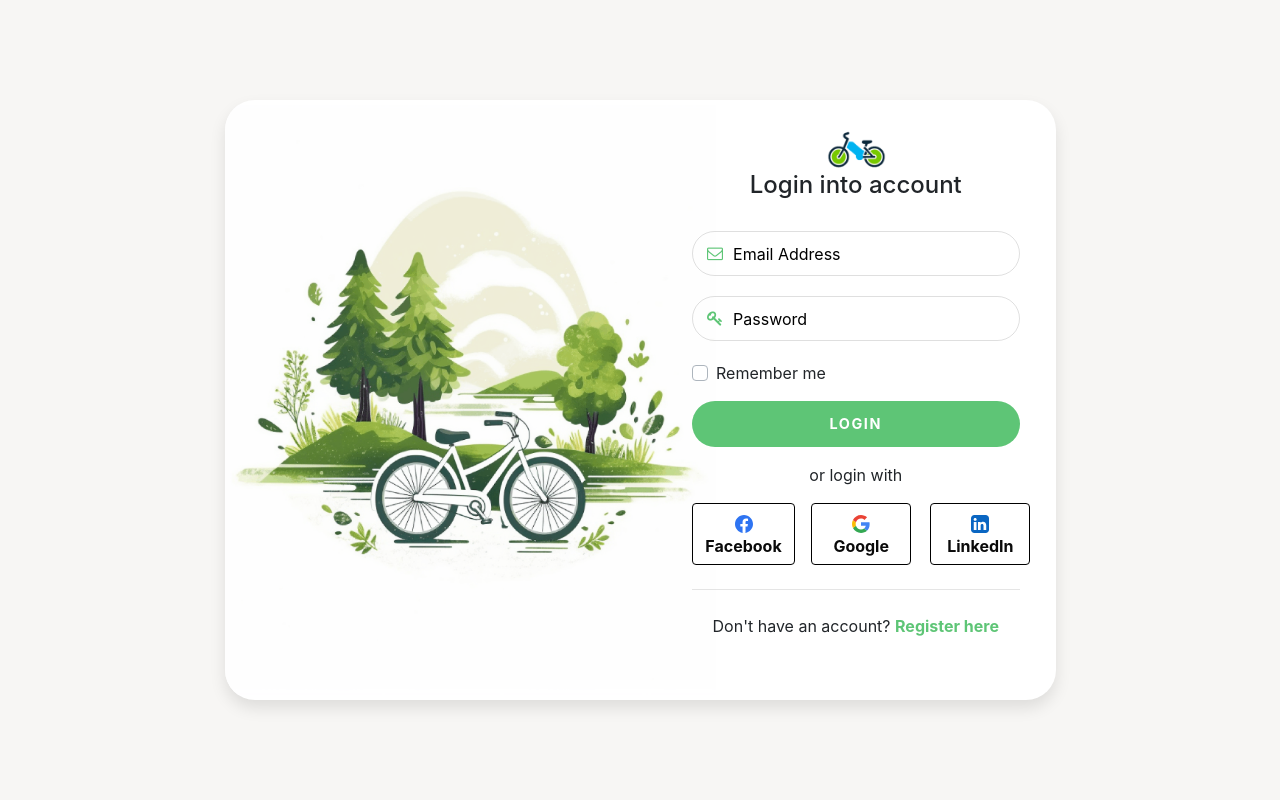
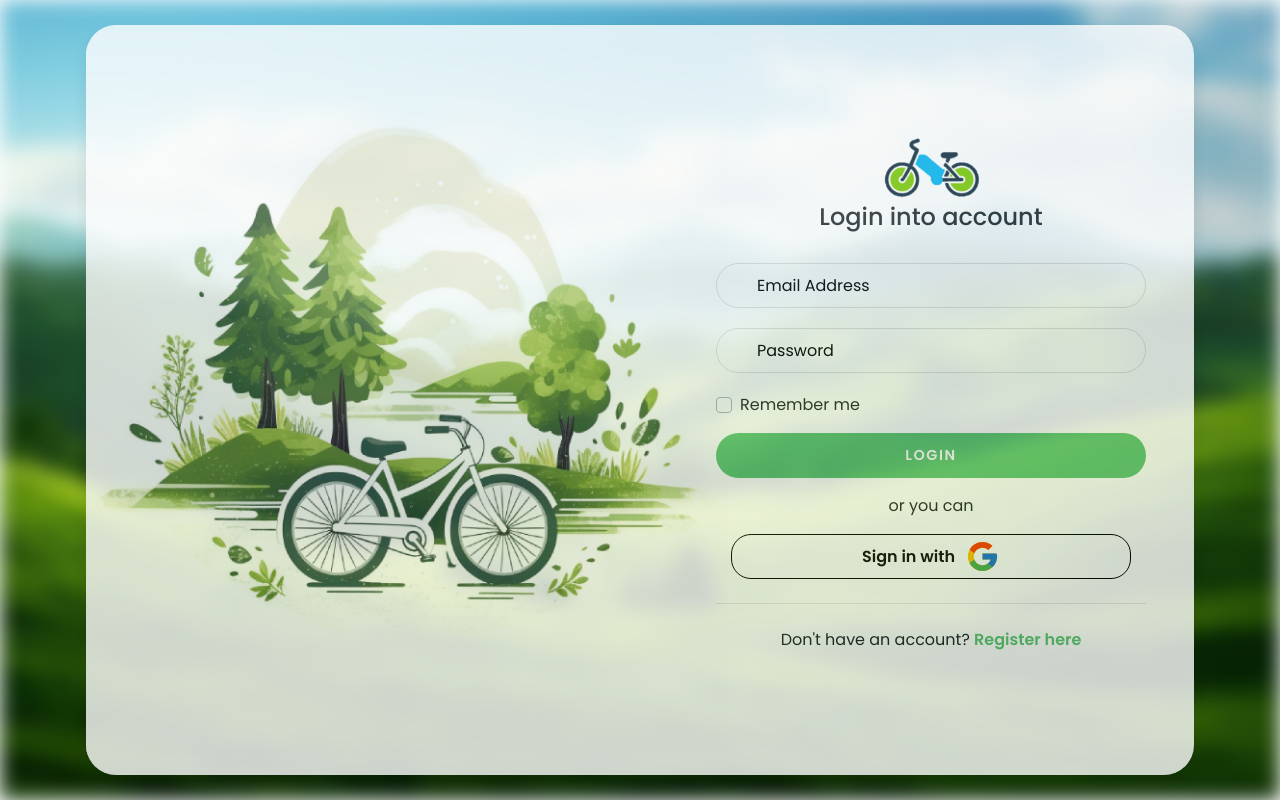
Before and after one commit to BillyData/Multi-Project-Group-4-Final, a Flask app: page /login in a window 1280 px wide. Run offline with Flask 3, Linux system fonts and the light colour scheme; some libraries are stand-ins or nearby versions.

Commit message:
Remove Linkedin and Facebook

```diff
--- a/final/static/css/login.css
+++ b/final/static/css/login.css
@@ -1,11 +1,75 @@
 body {
   height: 100vh;
-  background: rgb(247, 246, 244) !important;
+  background: rgb(255, 255, 255) !important;
   display: flex;
   flex-direction: column;
   align-items: center;
   justify-content: center;
+  font-family: 'Poppins', sans-serif;
 }
+
+
+.backgroundpicture {
+  position: absolute;
+  top: 0;
+  left: 0;
+  width: 100%;
+  height: 100%;
+  z-index: -1; /* Places the background behind other content */
+}
+
+.backgroundpicture img {
+  width: 100%;
+  height: 100%;
+  object-fit: cover; /* Ensures the image covers the whole area */
+  filter: blur(10px); /* Applies the blur effect */
+}
+
+.highlight {
+  position: relative;
+}
+
+.highlight::after {
+  display: block;
+  content: '';
+  position: absolute;
+  bottom: 0;
+  left: 0;
+  height: 100%;
+  width: 100%;
+  z-index: -1;
+  opacity: 0.7;
+  transform: scale(1.07, 1.05) skewX(-15deg);
+  background-image: var(linear-gradient(to top left, #39b385, #9be15d));
+}
+
+
+.custom-card {
+  width: 100%; /* Make the card take up 90% of the width of its container */
+  max-width: 1400px; /* Increase the maximum width */
+  min-height: 750px; /* Increase the minimum height */
+  padding: 20px;
+  margin: auto;
+  /* background: rgba(255, 255, 255, 0.8); */
+  border-radius: 30px;
+  box-shadow: 0 0.5rem 1rem 0 rgba(0, 0, 0, 0.1);
+  z-index: 1;
+  opacity: 80%;
+  /* filter: blur(2 px); */
+}
+
+.custom-card .card-body {
+  display: flex;
+  flex-direction: column;
+  justify-content: center;
+  height: 100%;
+}
+
+.custom-card .form-input input,
+.custom-card .btn {
+  height: 45px;
+}
+
 
 .card {
   overflow: hidden;
@@ -17,17 +81,19 @@ body {
 }
 
 .img-left {
-  width: 65%;
+  width: 60%;
   background: url('../img/exploring-sustainable-transport.png') center;
   background-size: 120%;
   background-repeat: no-repeat
 }
 
 .card-body {
-  margin-top: -1rem;
-  padding: 1rem 2rem;
-  margin-left: -60px;
+  margin-top: -1rem; /* Maintain the original margin-top */
+  padding: 2rem 2rem; /* Increase padding to 2rem on top and bottom, and keep 2rem on left and right */
+  margin-left: -60px; /* Maintain the original margin-left */
+  height: 110%; /* Increase the height to 110% of the parent element's height */
 }
+
 .title{
   margin-bottom: 2rem;
 }
@@ -115,10 +181,27 @@ body {
 }
 
 .form-box .btn-google {
+  display: flex;
+  align-items: center;
+  justify-content: center;
   background: white;
-  width: 100px;
-  border: 1px solid black; /* Add this line */
+  width: 400px;
+  border: 1px solid black;
+  border-radius: 20px;
 }
+
+.form-box .btn-google .content {
+  display: flex;
+  align-items: center;
+  justify-content: center;
+  gap: 10px; /* Adjust the gap between text and icon as needed */
+}
+
+.form-box .btn-google svg {
+  display: block;
+}
+
+
 
 .form-box .btn-linkedin {
   background: white;
--- a/final/templates/login.html
+++ b/final/templates/login.html
@@ -4,42 +4,39 @@
   <title>Bikey Login</title>
   <meta charset="utf-8">
   <meta name="viewport" content="width=device-width, initial-scale=1, shrink-to-fit=no">
+  <link rel="stylesheet" href="https://stackpath.bootstrapcdn.com/bootstrap/4.5.0/css/bootstrap.min.css">
   <link rel="stylesheet" type="text/css" href="{{ url_for('static', filename='css/login.css') }}">
-  <link rel="stylesheet" href="https://stackpath.bootstrapcdn.com/bootstrap/4.5.0/css/bootstrap.min.css">
-  <link href="https://stackpath.bootstrapcdn.com/font-awesome/4.7.0/css/font-awesome.min.css" rel="stylesheet">
+  <!-- <link href="https://stackpath.bootstrapcdn.com/font-awesome/4.7.0/css/font-awesome.min.css" rel="stylesheet"> -->
   <script src="https://code.jquery.com/jquery-3.5.1.slim.min.js"></script>
   <link rel="shortcut icon" type="image/png" href="{{ url_for('static', filename='img/logonotword.png') }}" />
+  <link
+  href="https://fonts.googleapis.com/css?family=Poppins:300,400,500,600&display=swap"
+  rel="stylesheet"
+/>
 </head>
 <body>
+  <div class = "backgroundpicture">
+    <img src="/static/img/naturebackground.jpg">
+  </div>
   <div class="container">
     <div class="row px-3">
-      <div class="col-lg-10 col-xl-9 card flex-row mx-auto px-0">
+      <div class="col-12 col-xl-12 card flex-row mx-auto px-0 custom-card">
         <div class="img-left d-none d-md-flex"></div>
         <div class="card-body">
             <h4 class="title text-center mt-4">
-            <img src="{{ url_for('static', filename='img/logonotword.png') }}" alt="Website Logo" class="logo" width="60px">
+                <img src="/static/img/logonotword.png" alt="Website Logo" class="logo" width="100px">
                 <br>
-            Login into account
+                <span class = "highlight">Login</span> into account
             </h4>
             <form class="form-box px-3" method="post">
                 <div class="form-input">
                     <span><i class="fa fa-envelope-o"></i></span>
-              <input type="email" name="username" placeholder="Email Address" tabindex="10" required>
+                    <input type="email" name="username" placeholder="Email Address" tabindex="10" required="">
                 </div>
                 <div class="form-input">
                     <span><i class="fa fa-key"></i></span>
-              <input type="password" name="password" placeholder="Password" required>
+                    <input type="password" name="password" placeholder="Password" required="">
                 </div>
-
-            {% with messages = get_flashed_messages() %}
-              {% if messages %}
-                <ul>
-                {% for message in messages %}
-                  <li>{{ message }}</li>
-                {% endfor %}
-                </ul>
-              {% endif %}
-            {% endwith %}
 
                 <div class="mb-3">
                     <div class="custom-control custom-checkbox">
@@ -55,53 +52,32 @@
                 </div>
 
                 <div class="text-center mb-3">
-              or login with
-            </div>
-
-            <div class="row mb-3">
-              <div class="col-4">
-                <a href="{{ url_for('login_facebook') }}" class="btn btn-block btn-social btn-facebook">
-                  <svg fill="none" height="18" width="18" xmlns="http://www.w3.org/2000/svg">
-                    <path d="M7.515 17.91C3.24 17.145 0 13.455 0 9c0-4.95 4.05-9 9-9s9 4.05 9 9c0 4.455-3.24 8.145-7.515 8.91l-.495-.405H8.01z" fill="#2e74f2"></path>
-                    <path d="M12.51 11.52L12.915 9H10.53V7.245c0-.72.27-1.26 1.35-1.26h1.17V3.69c-.63-.09-1.35-.18-1.98-.18-2.07 0-3.51 1.26-3.51 3.51V9H5.31v2.52h2.25v6.345a8.286 8.286 0 002.97 0V11.52z" fill="#fff"></path>
-                  </svg>
-                  Facebook
-                </a>
+                    or you can
                 </div>
 
                 <div class="col-4">
-                <a href="{{ url_for('login_google') }}" class="btn btn-block btn-social btn-google">
-                  <svg fill="none" height="18" width="18" xmlns="http://www.w3.org/2000/svg">
-                    <path d="M9 7.364v3.486h4.844a4.15 4.15 0 01-1.808 2.708l2.92 2.266c1.702-1.57 2.684-3.878 2.684-6.619 0-.638-.057-1.252-.164-1.84z" fill="#4285f4"></path>
-                    <path d="M3.956 10.713l-.659.504-2.332 1.817C2.446 15.97 5.482 18 9 18c2.43 0 4.467-.802 5.956-2.176l-2.92-2.267c-.803.54-1.825.868-3.036.868-2.34 0-4.328-1.58-5.04-3.707z" fill="#34a853"></path>
-                    <path d="M.965 4.967A8.889 8.889 0 000 9a8.89 8.89 0 00.965 4.034c0 .008 2.995-2.324 2.995-2.324A5.393 5.393 0 013.674 9c0-.597.106-1.17.286-1.71z" fill="#fbbc05"></path>
-                    <path d="M9 3.584c1.325 0 2.504.458 3.444 1.341l2.578-2.577C13.459.892 11.43 0 9 0 5.482 0 2.446 2.02.965 4.966L3.96 7.29C4.672 5.163 6.66 3.584 9 3.584z" fill="#ea4335"></path>
+                    <a href="/login/google" class="btn btn-block btn-social btn-google">
+                        <div class="content">
+                            <span>Sign in with</span>
+                            <svg xmlns="http://www.w3.org/2000/svg" x="0px" y="0px" width="35" height="35" viewBox="0 0 48 48">
+                                <path fill="#FFC107" d="M43.611,20.083H42V20H24v8h11.303c-1.649,4.657-6.08,8-11.303,8c-6.627,0-12-5.373-12-12c0-6.627,5.373-12,12-12c3.059,0,5.842,1.154,7.961,3.039l5.657-5.657C34.046,6.053,29.268,4,24,4C12.955,4,4,12.955,4,24c0,11.045,8.955,20,20,20c11.045,0,20-8.955,20-20C44,22.659,43.862,21.35,43.611,20.083z"></path><path fill="#FF3D00" d="M6.306,14.691l6.571,4.819C14.655,15.108,18.961,12,24,12c3.059,0,5.842,1.154,7.961,3.039l5.657-5.657C34.046,6.053,29.268,4,24,4C16.318,4,9.656,8.337,6.306,14.691z"></path><path fill="#4CAF50" d="M24,44c5.166,0,9.86-1.977,13.409-5.192l-6.19-5.238C29.211,35.091,26.715,36,24,36c-5.202,0-9.619-3.317-11.283-7.946l-6.522,5.025C9.505,39.556,16.227,44,24,44z"></path><path fill="#1976D2" d="M43.611,20.083H42V20H24v8h11.303c-0.792,2.237-2.231,4.166-4.087,5.571c0.001-0.001,0.002-0.001,0.003-0.002l6.19,5.238C36.971,39.205,44,34,44,24C44,22.659,43.862,21.35,43.611,20.083z"></path>
                             </svg>
-                  Google
+                        </div>
                     </a>
-              </div>
-
-              <div class="col-4">
-                <a href="{{ url_for('login_linkedin') }}" class="btn btn-block btn-social btn-linkedin">
-                  <svg fill="none" height="18" width="18" xmlns="http://www.w3.org/2000/svg">
-                    <path clip-rule="evenodd" d="M2.777 15.07h2.707V6.937H2.777zM5.66 4.43c.004-.38-.149-.744-.422-1.008-.273-.266-.636-.399-1.09-.399-.453 0-.822.133-1.107.4a1.318 1.318 0 00-.428 1.007c0 .398.14.732.416 1.002.278.27.64.404 1.084.404h.012c.46 0 .832-.135 1.113-.404A1.33 1.33 0 005.66 4.43zm6.856 10.64h2.707v-4.664c0-1.203-.286-2.113-.856-2.73-.57-.617-1.324-.926-2.262-.926-1.062 0-1.878.457-2.449 1.371h.024V6.937H6.973c.023.516.023 3.227 0 8.133H9.68v-4.547c0-.296.027-.515.082-.656a1.81 1.81 0 01.527-.697c.234-.191.524-.287.867-.287.906 0 1.36.613 1.36 1.84zM18 3.375v11.25c0 .93-.33 1.725-.99 2.385a3.25 3.25 0 01-2.385.99H3.375a3.25 3.25 0 01-2.385-.99A3.25 3.25 0 010 14.625V3.375C0 2.445.33 1.65.99.99A3.25 3.25 0 013.375 0h11.25c.93 0 1.725.33 2.385.99.66.66.99 1.455.99 2.385z" fill="#0a66c2" fill-rule="evenodd"></path>
-                  </svg>
-                  LinkedIn
-                </a>
-              </div>
                 </div>
 
                 <hr class="my-4">
 
                 <div class="text-center mb-2">
                     Don't have an account?
-              <a href="{{ url_for('register') }}" class="register-link">
+                    <a href="/register" class="register-link">
                         Register here
                     </a>
                 </div>
             </form>
         </div>
     </div>
+
     </div>
   </div>
 </body>
```
Also changed, not shown: final/static/js/script.js (+18 -1 lines), final/templates/register.html (+7 -4 lines), final/static/img/naturebackground.jpg (added), users.db. Lines whose indentation alone changed are shown as unchanged.
